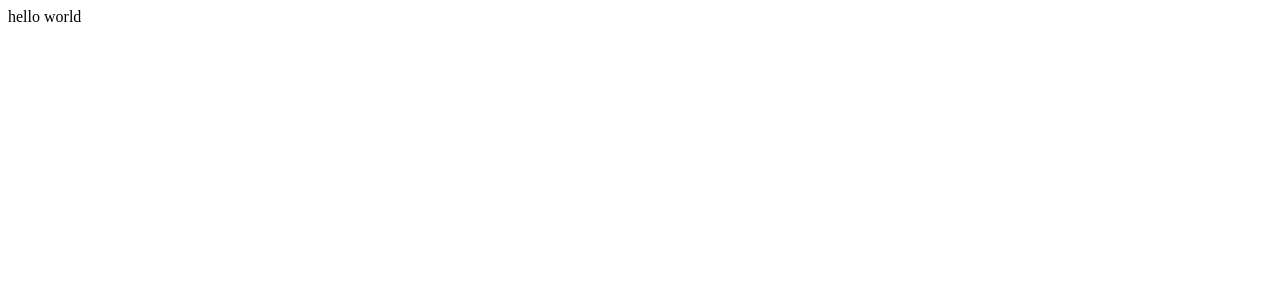
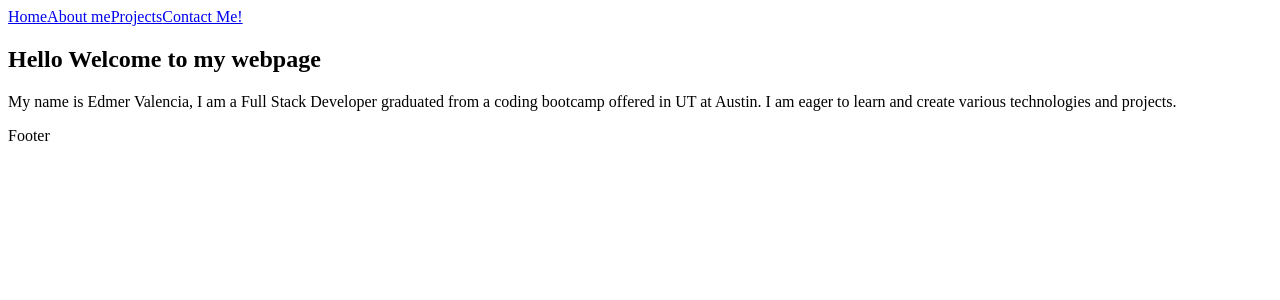
Before and after one commit to edm1001/web-dev-portfolio2022, a React (Create React App) app: page / in a window 1280 px wide. Shown: the top 300 px of the page. Built offline with nearby package versions, Linux system fonts and the light colour scheme.

Commit message:
add routes

```diff
--- a/package.json
+++ b/package.json
@@ -8,6 +8,7 @@
     "@testing-library/user-event": "^13.5.0",
     "react": "^18.2.0",
     "react-dom": "^18.2.0",
+    "react-router-dom": "^6.3.0",
     "react-scripts": "5.0.1",
     "web-vitals": "^2.1.4"
   },
--- a/src/App.js
+++ b/src/App.js
@@ -1,9 +1,38 @@
-
+import React from "react";
+import Header from './Components/Header';
+import Footer from './Components/Footer';
+import About from './Pages/About';
+import Contact from "./Pages/Contact";
+import Projects from './Pages/Project';
+import { Route, BrowserRouter as Router, Routes } from 'react-router-dom';
+import Home from "./Pages/Home";
 
 function App() {
   return (
     <div className="App">
-      hello world
+      <Router>
+        <Header/>
+        <Routes>
+          <Route
+          path="/"
+          element = {<Home/>}>
+          </Route>
+          <Route
+          path="/About"
+          element = {<About/>}>
+          </Route>
+          <Route
+          path="/contact"
+          element = {<Contact/>}>
+          </Route>
+          <Route
+          path="/project"
+          element = {<Projects/>}>
+          </Route>
+        </Routes>
+        <Footer/>
+      </Router>
+
     </div>
   );
 }
--- /dev/null
+++ b/src/Components/Footer/index.js
@@ -0,0 +1,9 @@
+import React from 'react'
+
+function Footer() {
+  return (
+    <div>Footer</div>
+  )
+}
+
+export default Footer
--- /dev/null
+++ b/src/Components/Header/index.js
@@ -0,0 +1,25 @@
+import React from 'react'
+import {Link} from 'react-router-dom';
+
+
+function Header() {
+  return (
+      <header>
+        <nav>
+        <Link to="/">
+        Home
+        </Link>
+        <Link to="/about">
+        About me</Link>
+        <Link to="/project">
+        Projects</Link>
+        <Link to="/contact">
+          Contact Me!
+        </Link>
+
+        </nav>
+      </header>
+  )
+}
+
+export default Header
--- a/src/Pages/Home.js
+++ b/src/Pages/Home.js
@@ -1,16 +1,17 @@
 import React from 'react'
-import About from '../Components/About';
-import Projects from '../Components/Projects';
-import Contact from '../Components/Contact';
+// import About from './About';
+// import Projects from './Project';
+// import Contact from './Contact';
 
 
 export const Home = () => {
   return (
-    <main>
-    <About/>
-    <Contact/>
-    <Projects/>
-    </main>
+    <section>
+       <h1> Hello Welcome to my webpage</h1>
+       <p>
+        My name is Edmer Valencia, I am a Full Stack Developer graduated from a coding bootcamp offered in UT at Austin. I am eager to learn and create various technologies and projects.
+       </p>
+    </section>
   )
 }
 
--- a/src/Components/Projects/index.js
+++ b/src/Pages/Project.js
@@ -1,9 +1,9 @@
 import React from 'react'
 
-function Portfolio() {
+function Projects() {
   return (
     <div>Portfolio</div>
   )
 }
 
-export default Portfolio
+export default Projects;
```
Also changed, not shown: src/Pages/Resume.js (added, +9 -0 lines), src/Pages/About.js (renamed from src/Components/About/index.js), src/Pages/Contact.js (renamed from src/Components/Contact/index.js), 1 other file (tests, documents, lock files or other folders).
